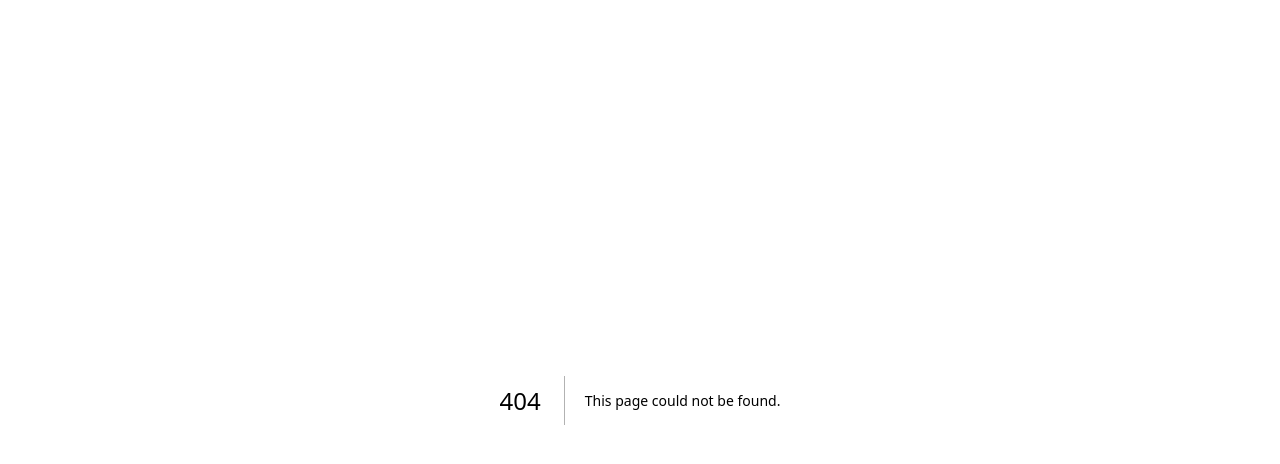
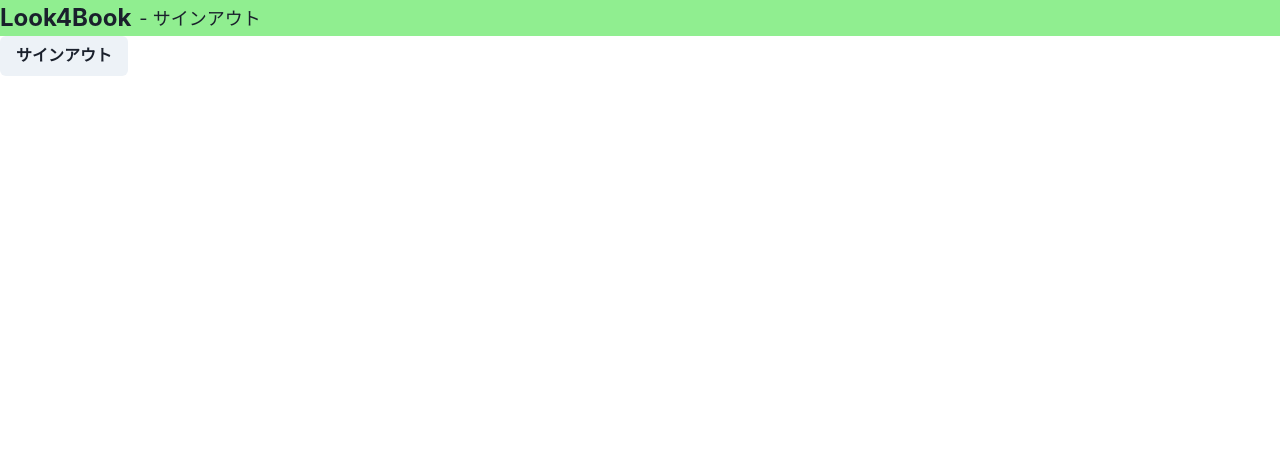
Before and after one commit to hal-goldfish/Look4Book, a Next.js app in the folder frontend_Project/node/frontend/: page /SignOut in a window 1280 px wide. Before the commit this address had no page. Shown: the top 464 px of the page. Built offline with nearby package versions, Linux system fonts and the light colour scheme.

Commit message:
サインアウトページの追加

```diff
--- /dev/null
+++ b/frontend_Project/node/frontend/src/components/template/SignOut.tsx
@@ -0,0 +1,20 @@
+import { Button, Text } from "@chakra-ui/react";
+import React from "react";
+import { useAuthUserContext } from "../../providers/AuthUser";
+import { useRouter } from "next/router";
+import { TOP_PAGE } from "../../consts/PAGE";
+
+export const SignOut = () => {
+    const {signout} = useAuthUserContext();
+    const router = useRouter();
+    const onClick = () => {
+        signout(()=>{
+            router.push(TOP_PAGE);
+        })
+    };
+    return (
+        <Button onClick={onClick}><Text>サインアウト</Text></Button>
+    );
+};
+
+export default SignOut;
--- a/frontend_Project/node/frontend/src/consts/PAGE.ts
+++ b/frontend_Project/node/frontend/src/consts/PAGE.ts
@@ -1,4 +1,5 @@
 export const TOP_PAGE = '/';
 export const SIGN_IN = TOP_PAGE+'SignIn/';
 export const SIGN_UP = TOP_PAGE+'SignUp/';
+export const SIGN_OUT = TOP_PAGE+'SignOut/';
 export const USER_PROFILE = TOP_PAGE+'UserProfile/';
--- /dev/null
+++ b/frontend_Project/node/frontend/src/pages/SignOut.tsx
@@ -0,0 +1,14 @@
+import React from "react";
+import { Header } from "../components/orgnism/Header";
+import { SignOut as SignOutTemplate } from './../components/template/SignOut';
+
+export const SignOut = () => {
+    return (
+        <>
+            <Header subText='サインアウト'/>
+            <SignOutTemplate></SignOutTemplate>
+        </>
+    );
+};
+
+export default SignOut;
```
